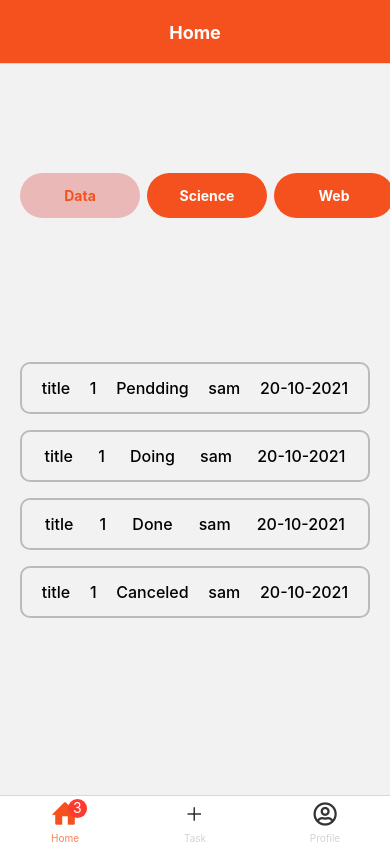
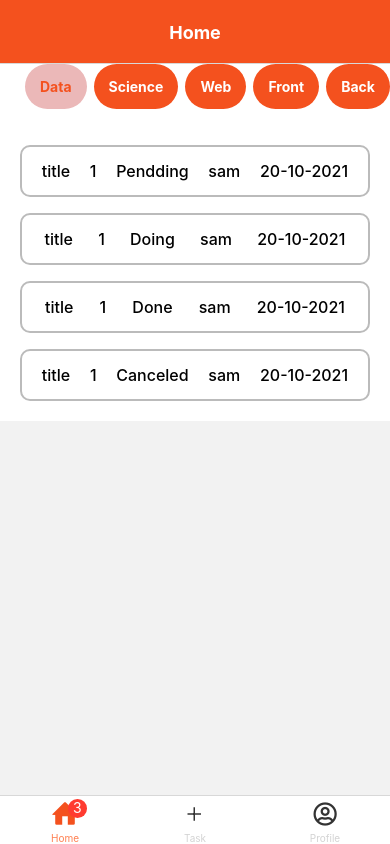
Before and after one commit to Samlogy/task-scheduler, a React Native app: screen /Home in a window 390 px wide. Built offline with nearby package versions, Linux system fonts and the light colour scheme.

Commit message:
edit: ui (task form - home

```diff
--- a/components/Filter.jsx
+++ b/components/Filter.jsx
@@ -12,8 +12,7 @@ const Filter = ({ filters }) => {
     };
 
     return (
-      <ScrollView horizontal showsHorizontalScrollIndicator={false}
-        contentContainerStyle={style.filterListContainer}>
+      <ScrollView horizontal showsHorizontalScrollIndicator={false} contentContainerStyle={style.filterListContainer}>
         {filters.map((filter, idx) => (
           <TouchableOpacity key={idx} activeOpacity={0.8}
             onPress={() => onFilter(idx, filter.value)}>
@@ -43,19 +42,13 @@ const Filter = ({ filters }) => {
 
 
 const style = StyleSheet.create({
-    container: {
-      flex: 1,
-      paddingVertical: 35,
-      paddingHorizontal: 0
-    },
     filterListContainer: {
-      paddingVertical: 30,
       alignItems: 'center',
-      paddingHorizontal: 20,
+      paddingHorizontal: 25,
     },
     listBtn: {
       height: 45,
-      width: 120,
+      // width: 120,
       justifyContent: "center",
       marginRight: 7,
       borderRadius: 30,
--- a/views/Home.jsx
+++ b/views/Home.jsx
@@ -73,11 +73,13 @@ const Home = ({ navigation }) => {
 
 const styles = StyleSheet.create({
   container: {
-    flex: 1,
+    backgroundColor: "#fff",
+    paddingVertical: 25,
+    // flex: 1
   },
   tasks: {
     marginVertical: 20,
-    paddingHorizontal: 20
+    paddingHorizontal: 20,
   }
 });
 
--- a/views/TaskForm.jsx
+++ b/views/TaskForm.jsx
@@ -1,5 +1,5 @@
 import React, {useEffect, useState} from "react";
-import { View, TouchableOpacity, Text, Image, StyleSheet, ScrollView } from "react-native";
+import {  StyleSheet, ScrollView } from "react-native";
 import { useForm, Controller } from 'react-hook-form';
 import { yupResolver } from "@hookform/resolvers/yup";
 import { Ionicons } from '@expo/vector-icons';
@@ -9,9 +9,7 @@ import { loginSchema } from "../validation";
 import { globalStyles } from "../styles";
 
 const TaskForm = ({ route }) => {
-    const { control, handleSubmit, setValue, formState: { errors } } = useForm({
-    //   resolver: yupResolver(loginSchema)
-    });
+    const { control, handleSubmit, setValue, formState: { errors } } = useForm();
 
     const onTask = data => {
         console.log(data);
@@ -34,8 +32,7 @@ const TaskForm = ({ route }) => {
     // select --> status / username
 
     return (
-
-        <View style={globalStyles.container} showsVerticalScrollIndicator={false}>
+        <ScrollView style={style.container} showsVerticalScrollIndicator={false}>
             <Controller control={control} name="title" defaultValue=""
                 render={({ field: { onChange, onBlur, value } }) => (
                     <Input onChange={onChange} onBlur={onBlur} value={value} placeholder="Enter a Title" error={errors.title?.message} label="Title" />
@@ -69,9 +66,17 @@ const TaskForm = ({ route }) => {
             />
 
             <CustomButton text="Submit" variant="filled" onPress={handleSubmit(onTask)} />
-        </View>
+        </ScrollView>
     );
   };
 
+const style = StyleSheet.create({
+    container: {
+        paddingHorizontal: 25,
+        // marginBottom: 25,
+        // paddingTop: 25,
+        backgroundColor: "#fff"
+    },
+});
 
 export default TaskForm;
```
